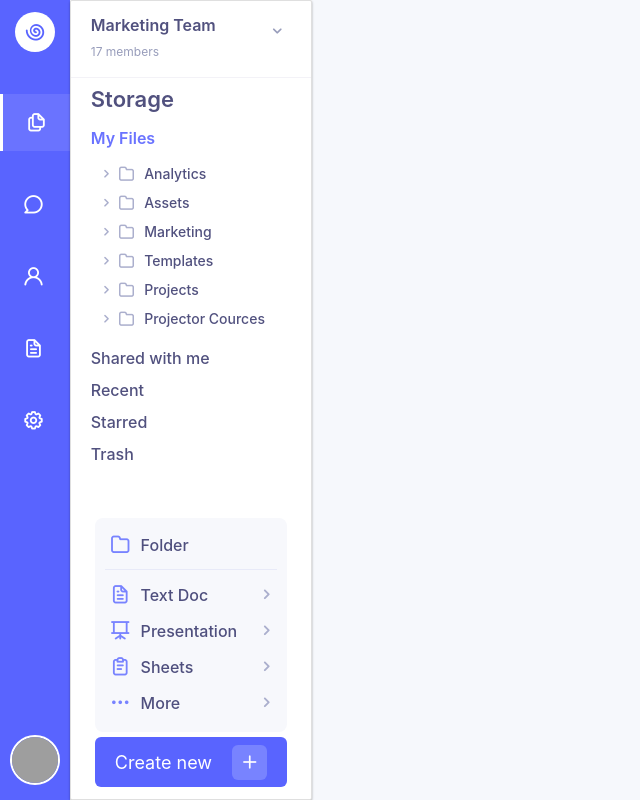
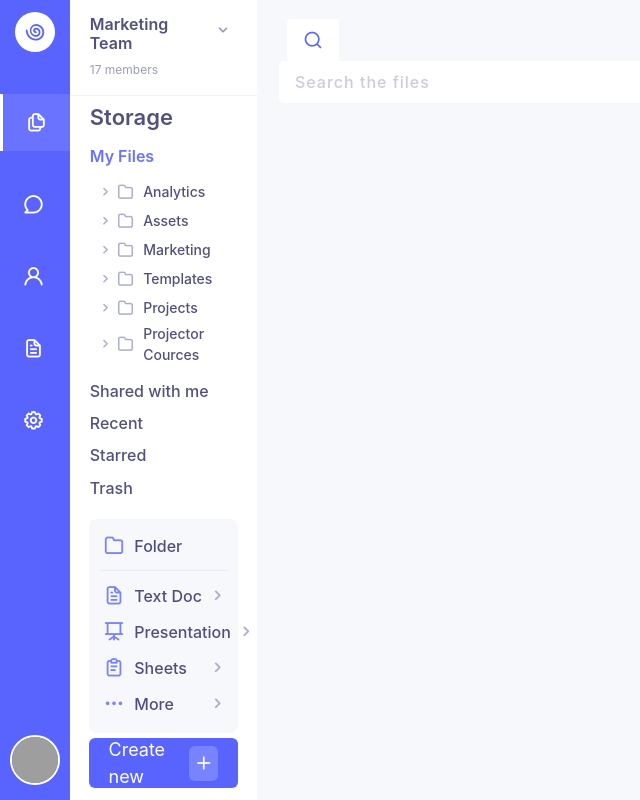
Before and after one commit to Ysr-elabb/DIW, a React (Create React App) app: page / in a window 1280 px wide. Shown: the whole page, without its empty margins (0-640 px from the left). Built offline with nearby package versions, Linux system fonts and the light colour scheme; grey boxes are pictures that could not be loaded.

Commit message:
tuning & add searchBar

```diff
--- /dev/null
+++ b/src/components/DetailsBar/DetailsBar.css
@@ -0,0 +1,7 @@
+.wrapper {
+    width: 35%;
+    height: 100%;
+    background-color: #fff;
+    justify-content: space-between;
+    overflow: hidden;
+}
--- /dev/null
+++ b/src/components/DetailsBar/DetailsBar.js
@@ -0,0 +1,10 @@
+import React from 'react'
+import "./DetailsBar.css"
+
+export default function DetailsBar() {
+    return (
+        <div className="d-flex flex-column wrapper">
+
+        </div>
+    )
+}
--- a/src/components/MainContent/MainContent.css
+++ b/src/components/MainContent/MainContent.css
@@ -2,4 +2,6 @@
     height: 100%;
     width: 100%;
     background-color: #F6F8FC;
+    align-items: center;
+    padding: 15px;
 }
--- a/src/components/MainContent/MainContent.js
+++ b/src/components/MainContent/MainContent.js
@@ -1,10 +1,11 @@
 import React from 'react'
 import "./MainContent.css"
+import SearchBar from '../SearchBar/SearchBar'
 
 function MainContent() {
     return (
-        <div className="main-content-wrapper">
-
+        <div className="d-flex flex-column main-content-wrapper">
+            <SearchBar/>
         </div>
     )
 }
--- /dev/null
+++ b/src/components/SearchBar/SearchBar.css
@@ -0,0 +1,24 @@
+.search-input {
+   background-color: #fff;
+   border: none;
+   border-end-end-radius: 8px;
+    margin-left: -8px;
+   width: 94%;
+   font-size: 16px;
+    font-weight: 500;
+    color: #26265F;
+}
+.search-input::placeholder {
+    color: #CDCBDA;
+    font-size: 16px;
+    letter-spacing: 1px;
+}
+.search-input:focus {
+  outline: none;
+}
+.search-input-icon {
+    border: none !important;
+    background-color: #fff;
+    color: #5A64FF;
+    font-size: 20px;
+}
--- /dev/null
+++ b/src/components/SearchBar/SearchBar.js
@@ -0,0 +1,19 @@
+import React from 'react'
+import "./SearchBar.css"
+function SearchBar(props) {
+    return (
+        <div className="col-sm-3 col-md-12 my-1">
+      <label className="sr-only" for="inlineFormInputGroupUsername">Username</label>
+      <div className="input-group">
+        <div className="input-group-prepend">
+            <div className="input-group-text search-input-icon">
+                <i className='uil uil-search search-input-icon'></i>
+            </div>
+        </div>
+        <input type="text" className="form-control-lg search-input" id="search-input" placeholder="Search the files"/>
+      </div>
+    </div>
+    )
+}
+
+export default SearchBar
--- a/src/components/Sidebar/Sidebar.js
+++ b/src/components/Sidebar/Sidebar.js
@@ -21,7 +21,7 @@ const cateogries = [
 
 export default function Sidebar() {
     return (
-        <div className="card card-1 d-flex flex-column sidebar-wrapper">
+        <div className="d-flex flex-column sidebar-wrapper">
            <div>
             <div className="sidebar-header d-flex flex-row">
                 <div className="sidebar-header-title-wrapper">
--- a/src/containers/Home.js
+++ b/src/containers/Home.js
@@ -2,6 +2,7 @@ import React, { Component } from 'react'
 import Navbar from '../components/Navbar/Navbar'
 import Sidebar from '../components/Sidebar/Sidebar'
 import MainContent from '../components/MainContent/MainContent'
+import DetailsBar from '../components/DetailsBar/DetailsBar'
 
 export default class Home extends Component {
     render() {
@@ -10,6 +11,7 @@ export default class Home extends Component {
                 <Navbar/>
                 <Sidebar/>
                 <MainContent/>
+                <DetailsBar/>
             </div>
         )
     }
```
